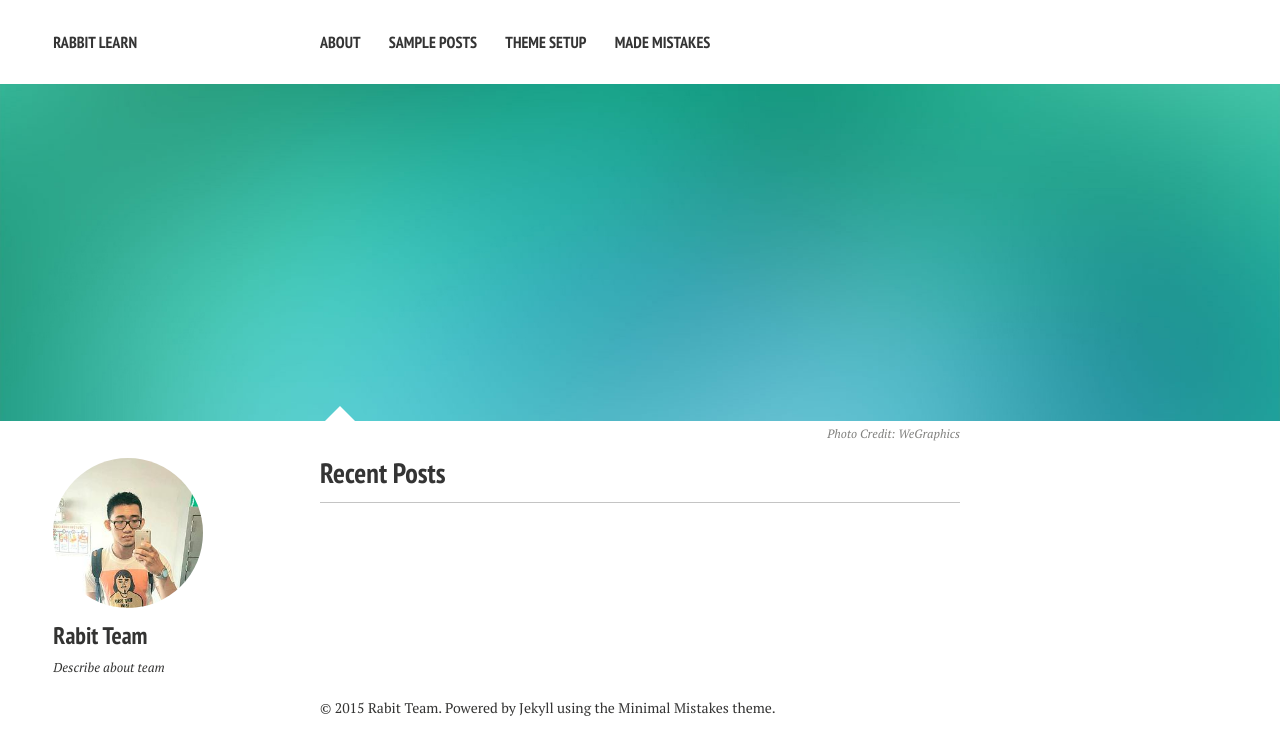
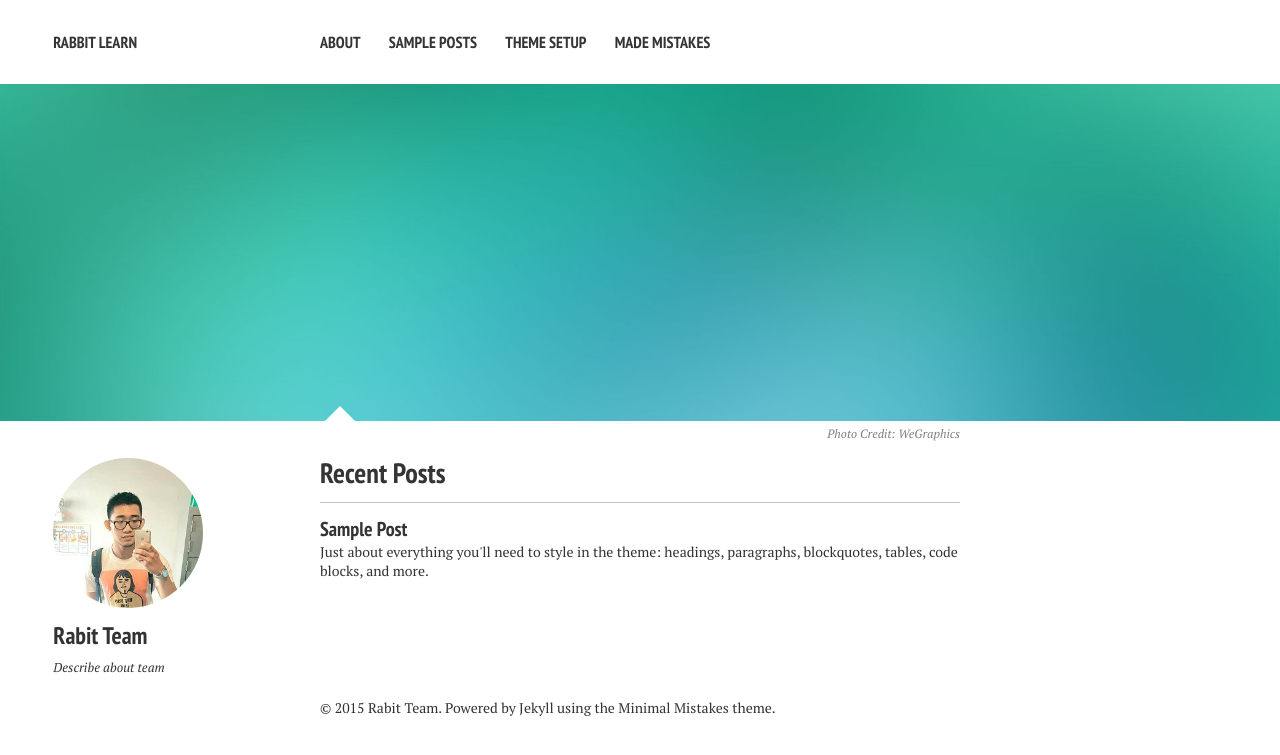
Before and after one commit to therabbitteam/therabbitteam.github.io, a Jekyll site: the page built from index.md, in a window 1280 px wide. Shown: the top 755 px of the page. Built offline with Jekyll 4.4.1, drawn with Linux system fonts in a browser that asks for light colours; nearby versions of some CDN libraries; part of the change alters nothing that is shown.

Commit message:
Add sample post

```diff
--- a/_config.yml
+++ b/_config.yml
@@ -61,7 +61,7 @@ include: [".htaccess"]
 exclude: ["lib", "config.rb", "Capfile", "config", "log", "Rakefile", "Rakefile.rb", "tmp", "less", "*.sublime-project", "*.sublime-workspace", "test", "spec", "Gruntfile.js", "package.json", "node_modules", "Gemfile", "Gemfile.lock", "LICENSE", "README.md"]
 
 prose:
-  rooturl: '_posts'
+  #rooturl: '_posts'
   siteurl: 'http://therabbitteam.github.io'
   media: 'images/posts'
   ignore:
--- /dev/null
+++ b/_posts/2015-10-28-sample-post.md
@@ -0,0 +1,112 @@
+---
+layout: post
+author: hoang_quan
+title: Sample Post
+excerpt: "Just about everything you'll need to style in the theme: headings, paragraphs, blockquotes, tables, code blocks, and more."
+modified: 2013-05-31
+tags: [intro, beginner, jekyll, tutorial]
+comments: true
+image:
+  feature: sample-image-5.jpg
+  credit: WeGraphics
+  creditlink: http://wegraphics.net/downloads/free-ultimate-blurred-background-pack/
+---
+
+<section id="table-of-contents" class="toc">
+  <header>
+    <h3>Overview</h3>
+  </header>
+<div id="drawer" markdown="1">
+*  Auto generated table of contents
+{:toc}
+</div>
+</section><!-- /#table-of-contents -->
+
+## HTML Elements
+
+Below is just about everything you'll need to style in the theme. Check the source code to see the many embedded elements within paragraphs.
+
+# Heading 1
+
+## Heading 2
+
+### Heading 3
+
+#### Heading 4
+
+##### Heading 5
+
+###### Heading 6
+
+### Body text
+
+Lorem ipsum dolor sit amet, test link adipiscing elit. **This is strong**. Nullam dignissim convallis est. Quisque aliquam.
+
+![Smithsonian Image]({{ site.url }}/images/3953273590_704e3899d5_m.jpg)
+{: .image-pull-right}
+
+*This is emphasized*. Donec faucibus. Nunc iaculis suscipit dui. 53 = 125. Water is H2O. Nam sit amet sem. Aliquam libero nisi, imperdiet at, tincidunt nec, gravida vehicula, nisl. The New York Times (That’s a citation). Underline.Maecenas ornare tortor. Donec sed tellus eget sapien fringilla nonummy. Mauris a ante. Suspendisse quam sem, consequat at, commodo vitae, feugiat in, nunc. Morbi imperdiet augue quis tellus.
+
+HTML and CSS are our tools. Mauris a ante. Suspendisse quam sem, consequat at, commodo vitae, feugiat in, nunc. Morbi imperdiet augue quis tellus. Praesent mattis, massa quis luctus fermentum, turpis mi volutpat justo, eu volutpat enim diam eget metus.
+
+### Blockquotes
+
+> Lorem ipsum dolor sit amet, test link adipiscing elit. Nullam dignissim convallis est. Quisque aliquam.
+
+## List Types
+
+### Ordered Lists
+
+1. Item one
+   1. sub item one
+   2. sub item two
+   3. sub item three
+2. Item two
+
+### Unordered Lists
+
+* Item one
+* Item two
+* Item three
+
+## Tables
+
+| Header1 | Header2 | Header3 |
+|:--------|:-------:|--------:|
+| cell1   | cell2   | cell3   |
+| cell4   | cell5   | cell6   |
+|----
+| cell1   | cell2   | cell3   |
+| cell4   | cell5   | cell6   |
+|=====
+| Foot1   | Foot2   | Foot3
+{: rules="groups"}
+
+## Code Snippets
+
+{% highlight css %}
+#container {
+  float: left;
+  margin: 0 -240px 0 0;
+  width: 100%;
+}
+{% endhighlight %}
+
+## Buttons
+
+Make any link standout more when applying the `.btn` class.
+
+{% highlight html %}
+<a href="#" class="btn btn-success">Success Button</a>
+{% endhighlight %}
+
+<div markdown="0"><a href="#" class="btn">Primary Button</a></div>
+<div markdown="0"><a href="#" class="btn btn-success">Success Button</a></div>
+<div markdown="0"><a href="#" class="btn btn-warning">Warning Button</a></div>
+<div markdown="0"><a href="#" class="btn btn-danger">Danger Button</a></div>
+<div markdown="0"><a href="#" class="btn btn-info">Info Button</a></div>
+
+## Notices
+
+**Watch out!** You can also add notices by appending `{: .notice}` to a paragraph.
+{: .notice}
```
